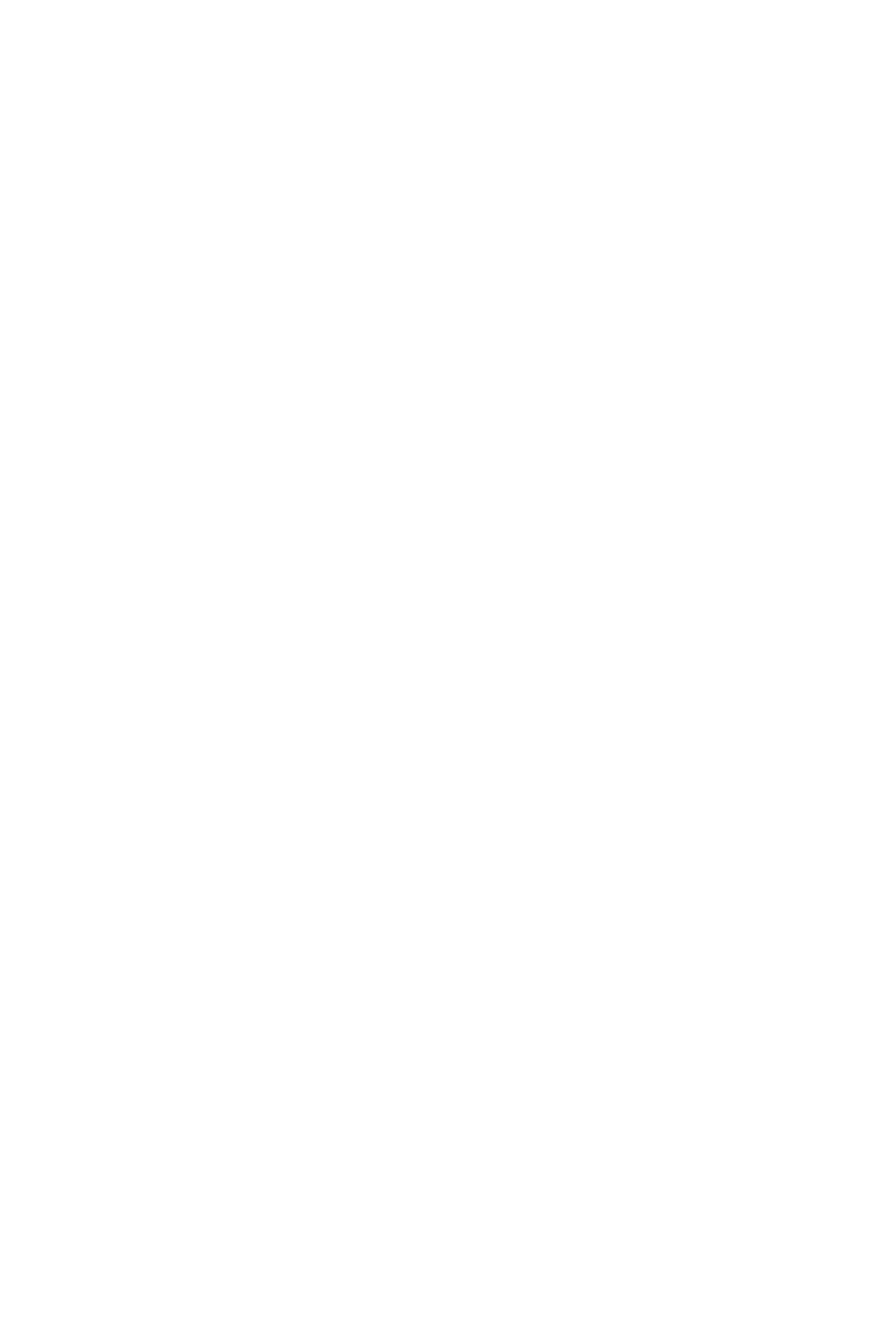
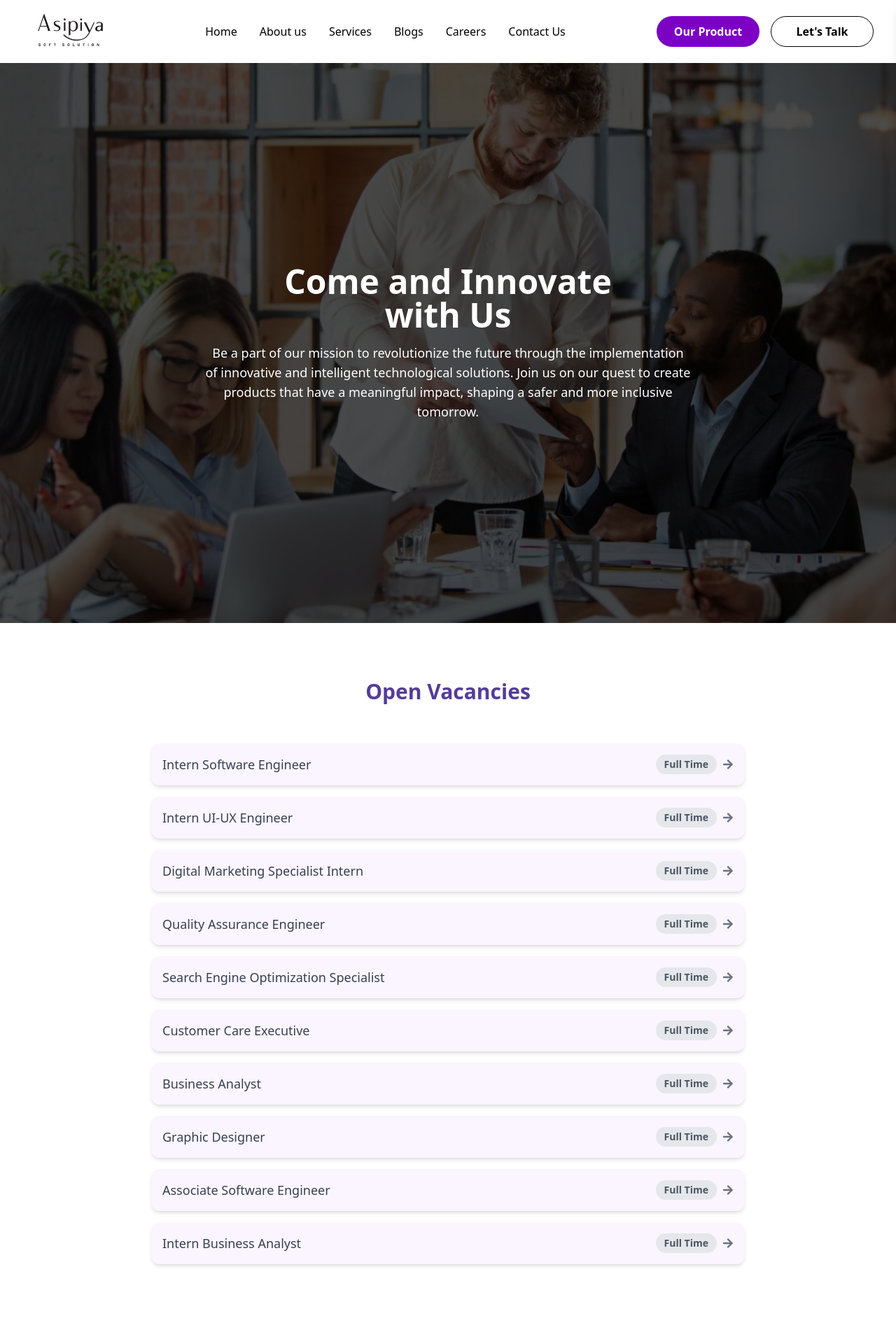
Before and after one commit to SPLkavinga/Asipiya-website, a React (Create React App) app: page /vacancie in a window 1280 px wide. Before the commit this address had no page. Shown: the top 1920 px of the page at 70% size. Before the commit the page ends 800 px from the top, so only its background shows below. Built offline with nearby package versions, Linux system fonts and the light colour scheme.

Commit message:
i have added career page

```diff
--- a/src/App.jsx
+++ b/src/App.jsx
@@ -2,6 +2,7 @@ import { BrowserRouter,Routes,Route } from 'react-router-dom';
 import Home from './Pages/Home';
 import AboutUs from './Pages/AboutUs';
 import Contact from './Pages/Contact';
+import Vacancie from './Pages/Vacancie';
 
 function App() {
   return (
@@ -10,6 +11,7 @@ function App() {
       <Route path='/' element={<Home/>}/>
       <Route path='/about' element={<AboutUs/>}/>
       <Route path='/contact' element={<Contact/>}/>
+      <Route path='/vacancie' element={<Vacancie/>}/>
     </Routes>
     </BrowserRouter>
   );
--- a/src/Components/NabBar.jsx
+++ b/src/Components/NabBar.jsx
@@ -26,7 +26,7 @@ function NavBar() {
           <a href="/Blogs" className="hover:text-[#9733D1]">Blogs</a>
         </li>
         <li>
-          <a href="/Careers" className="hover:text-[#9733D1]">Careers</a>
+          <a href="/vacancie" className="hover:text-[#9733D1]">Careers</a>
         </li>
         <li>
           <a href="/contact" className="hover:text-[#9733D1]">Contact Us</a>
@@ -108,7 +108,7 @@ function NavBar() {
             <a href="/Blogs" className="hover:text-[#9733D1]">Blogs</a>
           </li>
           <li>
-            <a href="/Careers" className="hover:text-[#9733D1]">Careers</a>
+            <a href="/vacancie" className="hover:text-[#9733D1]">Careers</a>
           </li>
           <li>
             <a href="/contact" className="hover:text-[#9733D1]">Contact Us</a>
--- /dev/null
+++ b/src/Pages/Vacancie.jsx
@@ -0,0 +1,73 @@
+import { Link } from 'react-router-dom';
+import { FaArrowRight } from 'react-icons/fa'; // Importing an arrow icon
+import backgroundImg from '../assets/bg2.png';
+import Footer from './../Components/Footer';
+import NavBar from './../Components/NabBar';
+
+function Vacancie() {
+    const vacancies = [
+        { title: "Intern Software Engineer", link: "/intern-software-engineer" },
+        { title: "Intern UI-UX Engineer", link: "/intern-ui-ux-engineer" },
+        { title: "Digital Marketing Specialist Intern", link: "/digital-marketing-intern" },
+        { title: "Quality Assurance Engineer", link: "/quality-assurance-engineer" },
+        { title: "Search Engine Optimization Specialist", link: "/seo-specialist" },
+        { title: "Customer Care Executive", link: "/customer-care-executive" },
+        { title: "Business Analyst", link: "/business-analyst" },
+        { title: "Graphic Designer", link: "/graphic-designer" },
+        { title: "Associate Software Engineer", link: "/associate-software-engineer" },
+        { title: "Intern Business Analyst", link: "/intern-business-analyst" },
+    ];
+
+    return (
+        <>
+            <NavBar />
+
+            {/* Full-screen background section */}
+            <div
+                className="relative flex items-center justify-center w-full h-auto bg-center bg-cover md:h-screen"
+                style={{
+                    backgroundImage: `url(${backgroundImg})`,
+                    backgroundSize: 'cover',
+                }}
+            >
+                {/* Darker overlay */}
+                <div className="absolute inset-0 z-0 bg-black bg-opacity-70"></div>
+
+                {/* Text content centered */}
+                <div className="z-10 w-full px-6 py-8 text-center md:w-2/3 md:px-20">
+                    <h2 className="text-4xl font-bold text-white md:text-5xl">Come and Innovate</h2>
+                    <h2 className="text-4xl font-bold text-white md:text-5xl">with Us</h2>
+                    <p className="mt-4 text-sm text-white md:text-lg">
+                        Be a part of our mission to revolutionize the future through the implementation of innovative and
+                        intelligent technological solutions. Join us on our quest to create products that have a meaningful
+                        impact, shaping a safer and more inclusive tomorrow.
+                    </p>
+                </div>
+            </div>
+
+            {/* Vacancies Section */}
+            <div className="flex items-center justify-center min-h-screen px-4 py-10 md:p-20">
+                <div className="w-full max-w-4xl">
+                    <h1 className="mb-8 text-3xl font-bold text-center text-purple-600">Open Vacancies</h1>
+                    <div className="p-6 ">
+                        {vacancies.map((vacancy, index) => (
+                            <Link to={vacancy.link} key={index} className="block mb-4">
+                                <div className="flex items-center justify-between p-4 transition-colors shadow-md rounded-xl bg-purple-50 hover:bg-purple-100">
+                                    <span className="text-lg font-medium text-gray-700">{vacancy.title}</span>
+                                    <div className="flex items-center gap-2">
+                                        <span className="px-3 py-1 text-sm font-bold text-gray-600 bg-gray-200 rounded-full">Full Time</span>
+                                        <FaArrowRight className="text-gray-500" />
+                                    </div>
+                                </div>
+                            </Link>
+                        ))}
+                    </div>
+                </div>
+            </div>
+
+            <Footer />
+        </>
+    );
+}
+
+export default Vacancie;
```
